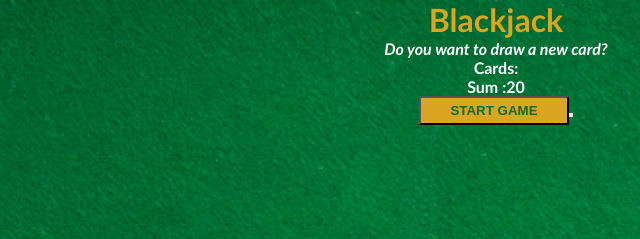
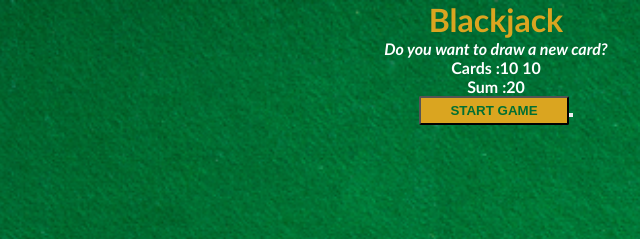
Before and after one commit to AnyegaAlex/BlackJack-App, a plain HTML site: page index.html in a window 1280 px wide. Both pictures are taken after a click on the button "START GAME". Shown: the top 239 px of the page, 144-784 px from the left. Drawn offline with Linux system fonts and the light colour scheme.

Commit message:
Cards Section Working

```diff
--- a/index.html
+++ b/index.html
@@ -5,7 +5,7 @@
 <body>
 <h1> Blackjack</h1>
 <p id="message-el"> Want to play round ? </p>
-<p> Cards: </p>
+<p id="cards-el"> Cards: </p>
 <p id="sum-el"> Sum : </p>
 <button id="startGame-btn" onclick="startGame()"> START GAME <button>
 <script src="main.js"> </script>
--- a/main.js
+++ b/main.js
@@ -5,12 +5,14 @@ let isAlive = true
 let message = ""
 let messageEl = document.getElementById("message-el")
 let sumEl = document.getElementById("sum-el")
+let cardsEl = document.getElementById("cards-el")
 
 let sum = firstCard + secondCard
 
 
   function startGame(){
     sumEl.innerText = "Sum :" + sum
+    cardsEl.textContent = "Cards :" + firstCard +" "+ secondCard
     if (sum <= 20) {
       message = "Do you want to draw a new card? "
       } else if (sum === 21) {
```
